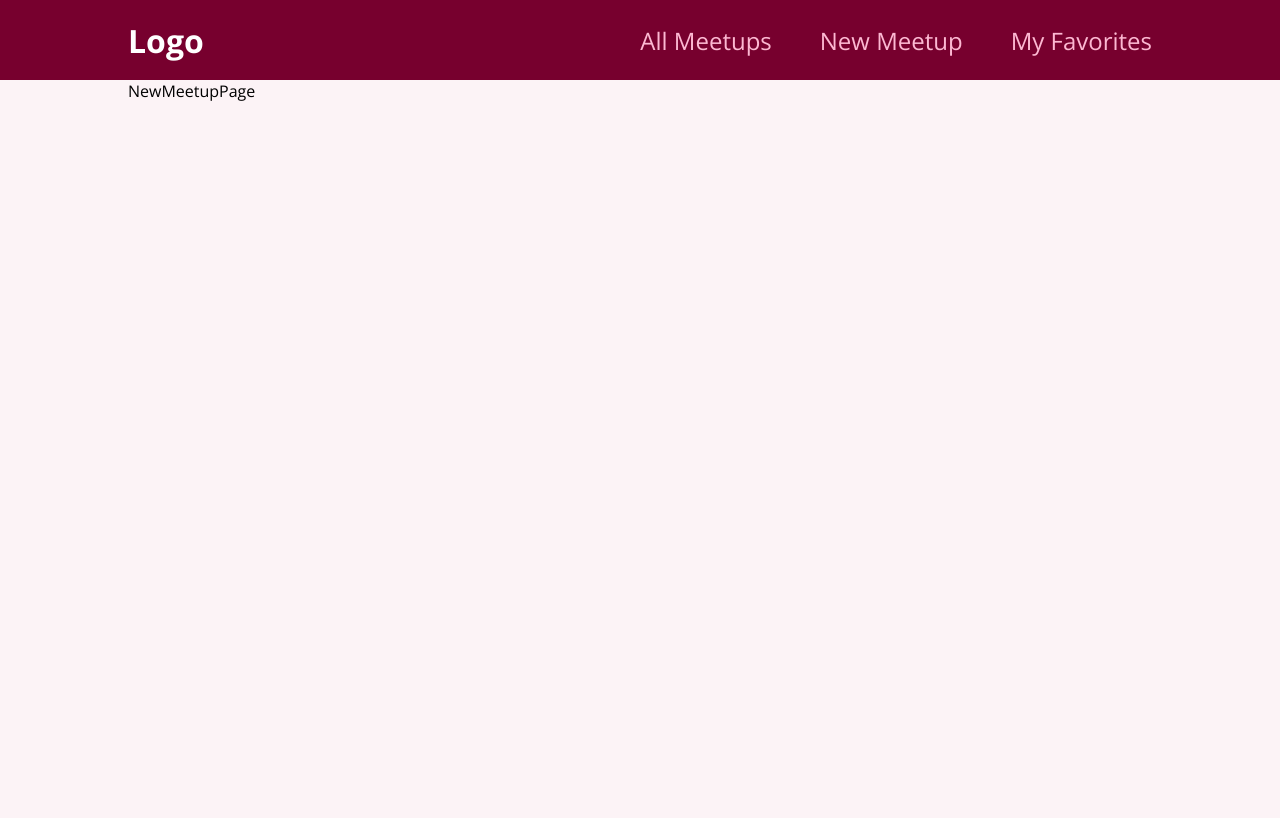
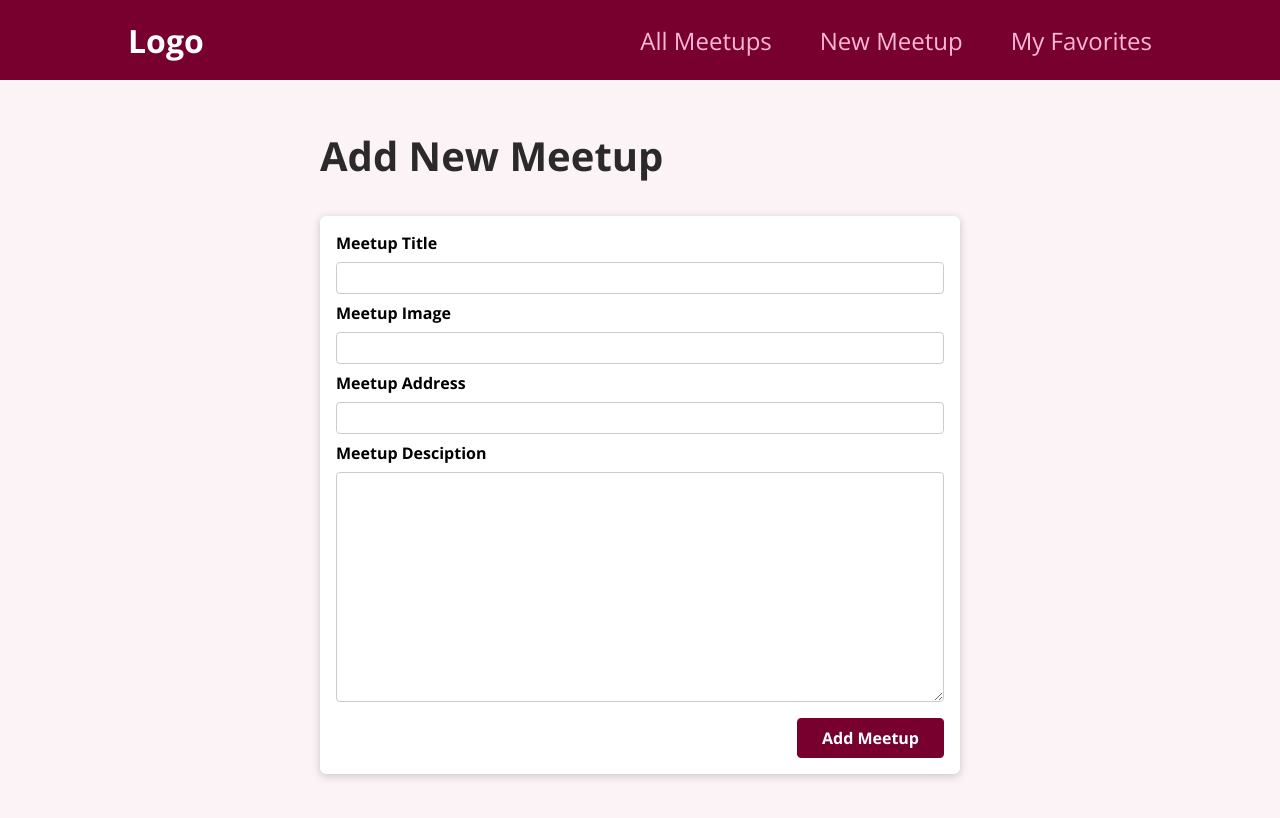
Before and after one commit to yayner2002/meetups, a React (Create React App) app: page /newmeetup in a window 1280 px wide. Shown: the top 818 px of the page. Built offline with nearby package versions, Linux system fonts and the light colour scheme.

Commit message:
Adding a form

```diff
--- a/public/index.html
+++ b/public/index.html
@@ -24,7 +24,7 @@
       work correctly both with client-side routing and a non-root public URL.
       Learn how to configure a non-root public URL by running `npm run build`.
     -->
-    <title>React App</title>
+    <title>YayMeetups</title>
   </head>
   <body>
     <noscript>You need to enable JavaScript to run this app.</noscript>
--- a/src/App.js
+++ b/src/App.js
@@ -1,18 +1,19 @@
 import { Route, Routes } from "react-router-dom";
+import Layout from "./components/layout/Layout";
 import AllMeetupsPage from "./pages/AllMeetups";
 import FavoritesPage from "./pages/Favorites";
 import NewMeetupPage from "./pages/NewMeetup";
-import MainNavigationPage from "./components/layout/MainNavigation";
 
 function App() {
   return (
     <div>
-      <MainNavigationPage />
-      <Routes>
-        <Route path="/" element={<AllMeetupsPage />} />
-        <Route path="/newmeetup" element={<NewMeetupPage />} />
-        <Route path="/favorite" element={<FavoritesPage />} />
-      </Routes>
+      <Layout>
+        <Routes>
+          <Route path="/" element={<AllMeetupsPage />} />
+          <Route path="/newmeetup" element={<NewMeetupPage />} />
+          <Route path="/favorite" element={<FavoritesPage />} />
+        </Routes>
+      </Layout>
     </div>
   );
 }
--- /dev/null
+++ b/src/components/layout/Layout.js
@@ -0,0 +1,14 @@
+import styles from './Layout.module.css';
+import MainNavigationPage from './MainNavigation';
+function Layout(props) {
+    return (
+        <div>
+            <MainNavigationPage />
+            <main className={styles.main}>
+                {props.children}
+            </main>
+        </div>
+     );
+}
+
+export default Layout;
--- /dev/null
+++ b/src/components/layout/Layout.module.css
@@ -0,0 +1,5 @@
+.main {
+    margin: 3rem auto;
+    width: 90%;
+    max-width: 40rem;
+  }
--- /dev/null
+++ b/src/components/meetups/NewMeetupForm.js
@@ -0,0 +1,33 @@
+import Card from "../Ui/Card";
+import styles from './NewMeetupForm.module.css';
+
+function NewMeetupForm() {
+    return (
+        <Card>
+            <form className={styles.form}>
+                <div className={styles.control}>
+                    <label htmlFor="title">Meetup Title</label>
+                    <input type="text" required id="title" />
+                </div>
+                <div className={styles.control}>
+                    <label htmlFor="image">Meetup Image</label>
+                    <input type="url" required id="image" />
+                </div>
+                <div className={styles.control}>
+                    <label htmlFor="address">Meetup Address</label>
+                    <input type="text" required id="address" />
+                </div>
+                <div className={styles.control}>
+                    <label htmlFor="description">Meetup Desciption</label>
+                   <textarea name="description" id="description" cols="30" rows="10"></textarea>
+                </div>
+                <div className={styles.actions}>
+                    <button>Add Meetup</button>
+                </div>
+
+            </form>
+        </Card>
+    );
+}
+
+export default NewMeetupForm;
--- /dev/null
+++ b/src/components/meetups/NewMeetupForm.module.css
@@ -0,0 +1,45 @@
+.form {
+    padding: 1rem;
+  }
+
+  .control {
+    margin-bottom: 0.5rem;
+  }
+
+  .control label {
+    display: block;
+    font-weight: bold;
+    margin-bottom: 0.5rem;
+  }
+
+  .control input,
+  .control textarea {
+    display: block;
+    font: inherit;
+    border-radius: 4px;
+    border: 1px solid #ccc;
+    padding: 0.25rem;
+    width: 100%;
+  }
+
+  .actions {
+    margin-top: 1rem;
+    text-align: right;
+  }
+
+  .actions button {
+    font: inherit;
+    cursor: pointer;
+    background-color: #77002e;
+    color: white;
+    padding: 0.5rem 1.5rem;
+    border: 1px solid #77002e;
+    border-radius: 4px;
+    font-weight: bold;
+  }
+
+  .actions button:hover,
+  .actions button:active {
+    background-color: #a50e48;
+    border-color: #a50e48;
+  }
--- a/src/pages/NewMeetup.js
+++ b/src/pages/NewMeetup.js
@@ -1,11 +1,13 @@
 import React from "react";
+import NewMeetupForm from "../components/meetups/NewMeetupForm";
 import styles from "./NewMeetup.module.css";
 
 function NewMeetupPage() {
   return (
-    <div className={styles.container}>
-      <div>NewMeetupPage</div>
-    </div>
+    <section>
+      <h1>Add New Meetup</h1>
+      <NewMeetupForm />
+    </section>
   );
 }
 
```
